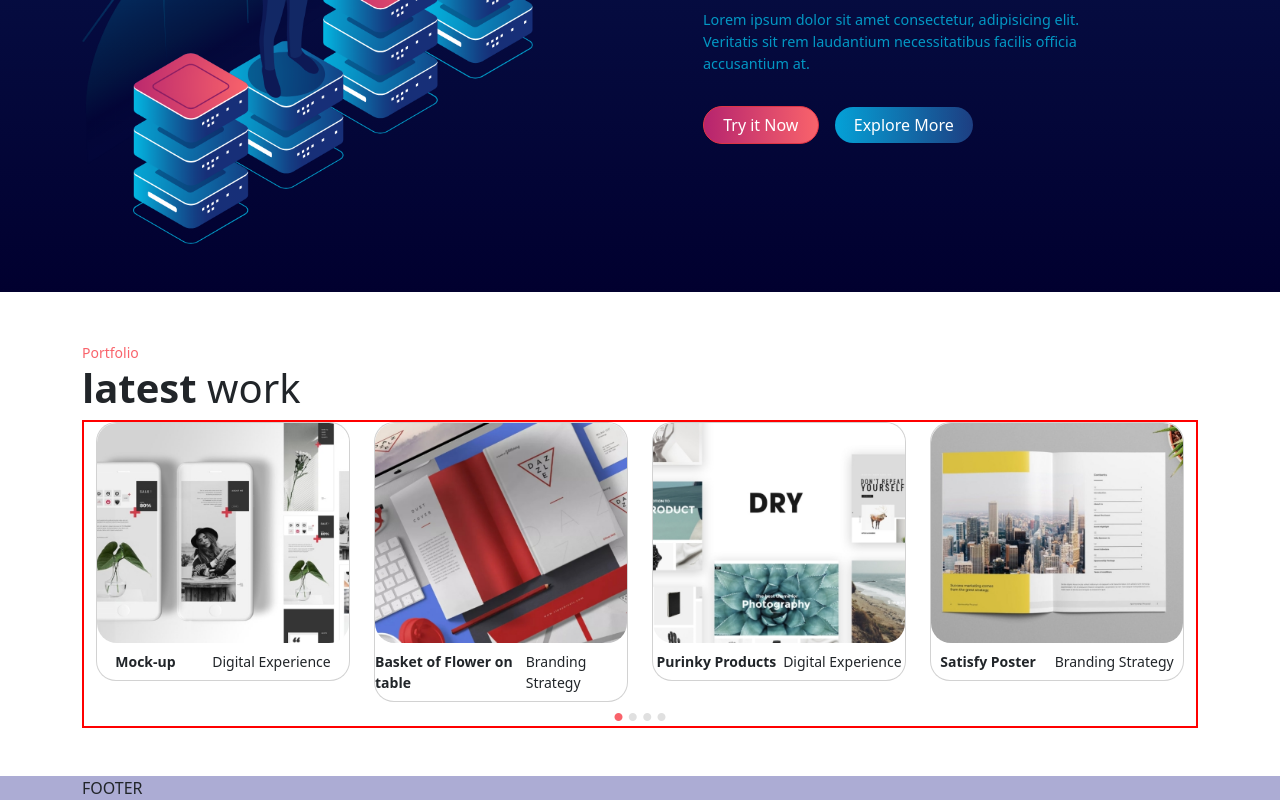
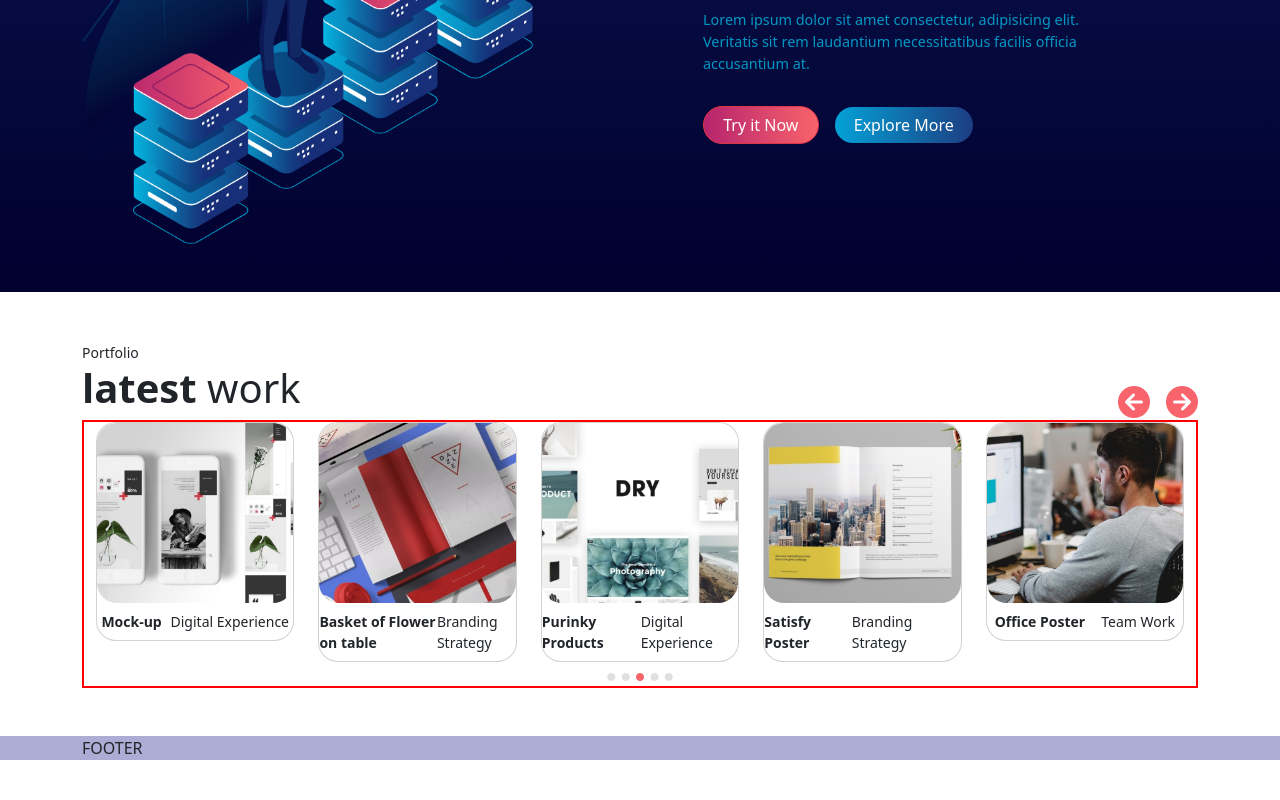
Before and after one commit to lucapolzone/proj-html-vuejs, a Vue app: page / in a window 1280 px wide. Shown: the part 1795-2595 px from the top of the page. After the commit the page ends 2555 px from the top, so only its background shows below. Built offline with nearby package versions, Linux system fonts and the light colour scheme.

Commit message:
feat: add v-for to carousel

```diff
--- a/src/components/AppMain.vue
+++ b/src/components/AppMain.vue
@@ -5,7 +5,8 @@ import AppCard from './AppCard.vue';
 export default {
   data() {
     return {
-      carousel: [
+      index: 0,
+      slides: [
         {
           imgPath: '/images/84316050-0af0-49db-a53a-241d47ddad0e-2-790x576.jpg',
           badge1: 'Mock-up',
@@ -25,10 +26,20 @@ export default {
           imgPath: '/images/a247b00b-3621-470f-b4b8-b3ac46f25907-1-790x576.jpg',
           badge1: 'Satisfy Poster',
           badge2: 'Branding Strategy'
+        },
+        {
+          imgPath: '/images/studio-republic-644339-unsplash-1380x703.jpg',
+          badge1: 'Office Poster',
+          badge2: 'Team Work'
         }
       ]
 
     }
+  },
+
+  methods: {
+
+
   },
 
   props: {
@@ -50,6 +61,8 @@ export default {
           <small>Our Services</small>
           <h2>What We Do</h2>
           <p>When, while the lovely valley teems with vapour around meand the</p>
+
+
         </div>
 
         <div class="row text-center">
@@ -110,9 +123,17 @@ export default {
     <section id="portfolio">
       <div class="container">
 
-        <div class="wrapper-title">
-          <small>Portfolio</small>
-          <h2>latest <span class="fw-normal">work</span></h2>
+        <div class="wrapper-top-content d-flex justify-content-between align-items-end">
+          <div>
+            <small>Portfolio</small>
+            <h2>latest <span class="fw-normal">work</span></h2>
+          </div>
+
+          <div class="carousel-arrows">
+            <i class="fa-solid fa-circle-arrow-left"></i>
+            <i class="fa-solid fa-circle-arrow-right"></i>
+          </div>
+
         </div>
 
         <!-- ==== CAROUSEL ==== -->
@@ -120,77 +141,29 @@ export default {
         <div class="container carousel">
           <div class="row">
 
-            <div class="col-md-3">
+            <div v-for="slide in slides" class="col">
               <div class="card ms-card">
                 <div class="overlay-img-card">
-                  <img :src="carousel[0].imgPath" alt="">
+                  <img :src="slide.imgPath" alt="">
                 </div>
                 <div class="badge-card d-flex align-items-center justify-content-around py-2">
                   <small class="fw-bold">
-                    {{ carousel[0].badge1 }}
+                    {{ slide.badge1 }}
                   </small>
                   <small>
-                    {{ carousel[0].badge2 }}
-                  </small>
-                </div>
-              </div>
-            </div>
-
-            <div class="col-md-3">
-              <div class="card ms-card">
-                <div class="overlay-img-card">
-                  <img :src="carousel[1].imgPath" alt="">
-                </div>
-                <div class="badge-card d-flex align-items-center justify-content-around py-2">
-                  <small class="fw-bold">
-                    {{ carousel[1].badge1 }}
-                  </small>
-                  <small>
-                    {{ carousel[1].badge2 }}
-                  </small>
-                </div>
-              </div>
-            </div>
-
-            <div class="col-md-3">
-              <div class="card ms-card">
-                <div class="overlay-img-card">
-                  <img :src="carousel[2].imgPath" alt="">
-                </div>
-                <div class="badge-card d-flex align-items-center justify-content-around py-2">
-                  <small class="fw-bold">
-                    {{ carousel[2].badge1 }}
-                  </small>
-                  <small>
-                    {{ carousel[2].badge2 }}
-                  </small>
-                </div>
-              </div>
-            </div>
-
-            <div class="col-md-3">
-              <div class="card ms-card">
-                <div class="overlay-img-card">
-                  <img :src="carousel[3].imgPath" alt="">
-                </div>
-                <div class="badge-card d-flex align-items-center justify-content-around py-2">
-                  <small class="fw-bold">
-                    {{ carousel[3].badge1 }}
-                  </small>
-                  <small>
-                    {{ carousel[3].badge2 }}
+                    {{ slide.badge2 }}
                   </small>
                 </div>
               </div>
             </div>
 
 
-
           </div>
 
           <div class="text-center">
+            <i class="fa-solid fa-circle"></i>
+            <i class="fa-solid fa-circle"></i>
             <i class="fa-solid fa-circle active"></i>
-            <i class="fa-solid fa-circle"></i>
             <i class="fa-solid fa-circle"></i>
             <i class="fa-solid fa-circle"></i>
           </div>
@@ -251,6 +224,20 @@ main {
 
 
   section#portfolio {
+
+    .carousel-arrows {
+      color: #F9636B;
+
+      .fa-solid {
+        font-size: $medium-size;
+      }
+      .fa-solid.fa-circle-arrow-left {
+        margin-right: 1rem;
+      }
+
+    }
+
+
     .carousel {
       // overflow-x: auto;
       border: 2px solid red;
@@ -258,13 +245,17 @@ main {
       .ms-card {
         border-radius: 20px;
 
+        .badge-card {
+          font-size: $small-size;
+        }
+
         .overlay-img-card {
           border-radius: 20px;
           overflow: hidden;
 
           img {
             object-fit: cover;
-            height: 220px;
+            height: 180px;
           }
         }
 
```
